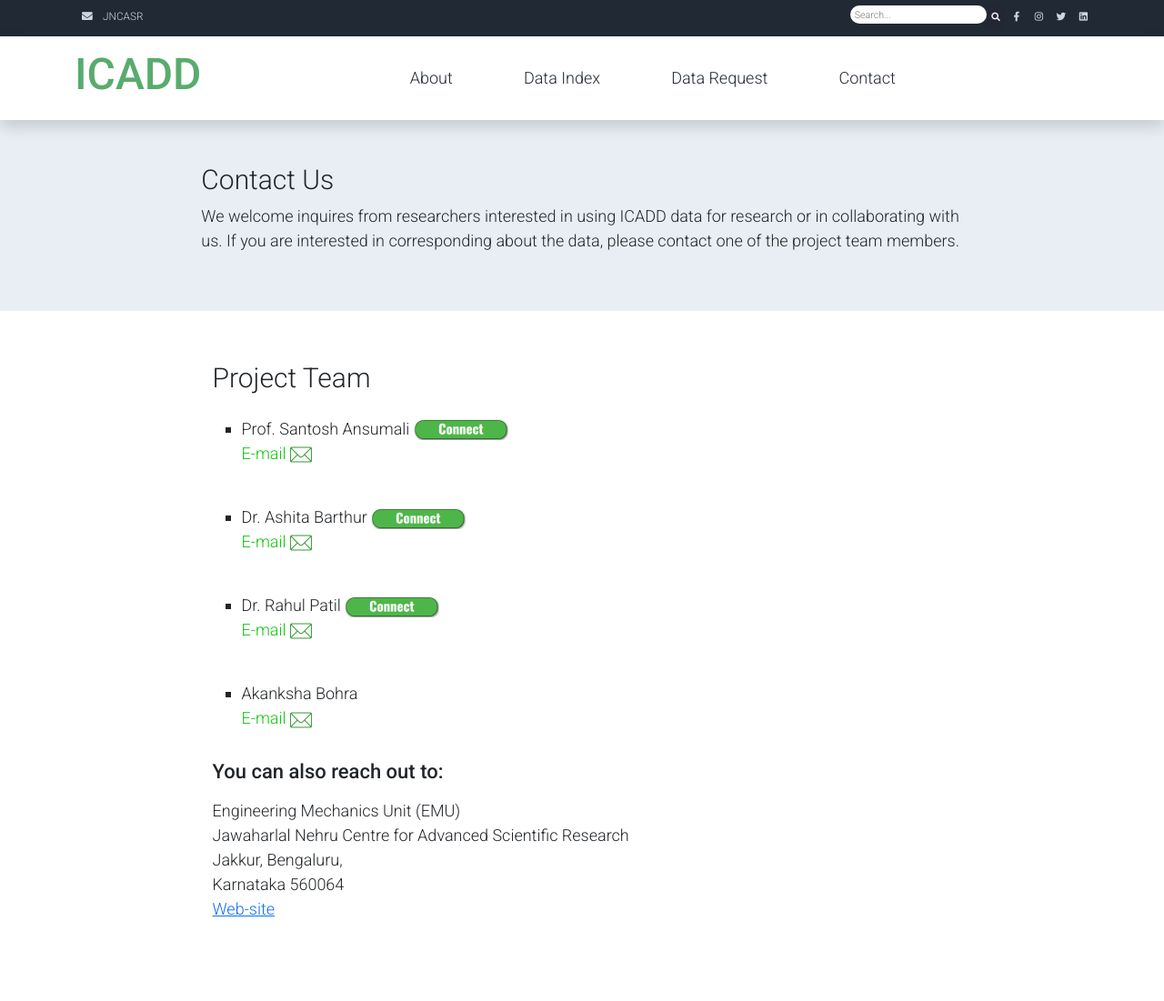
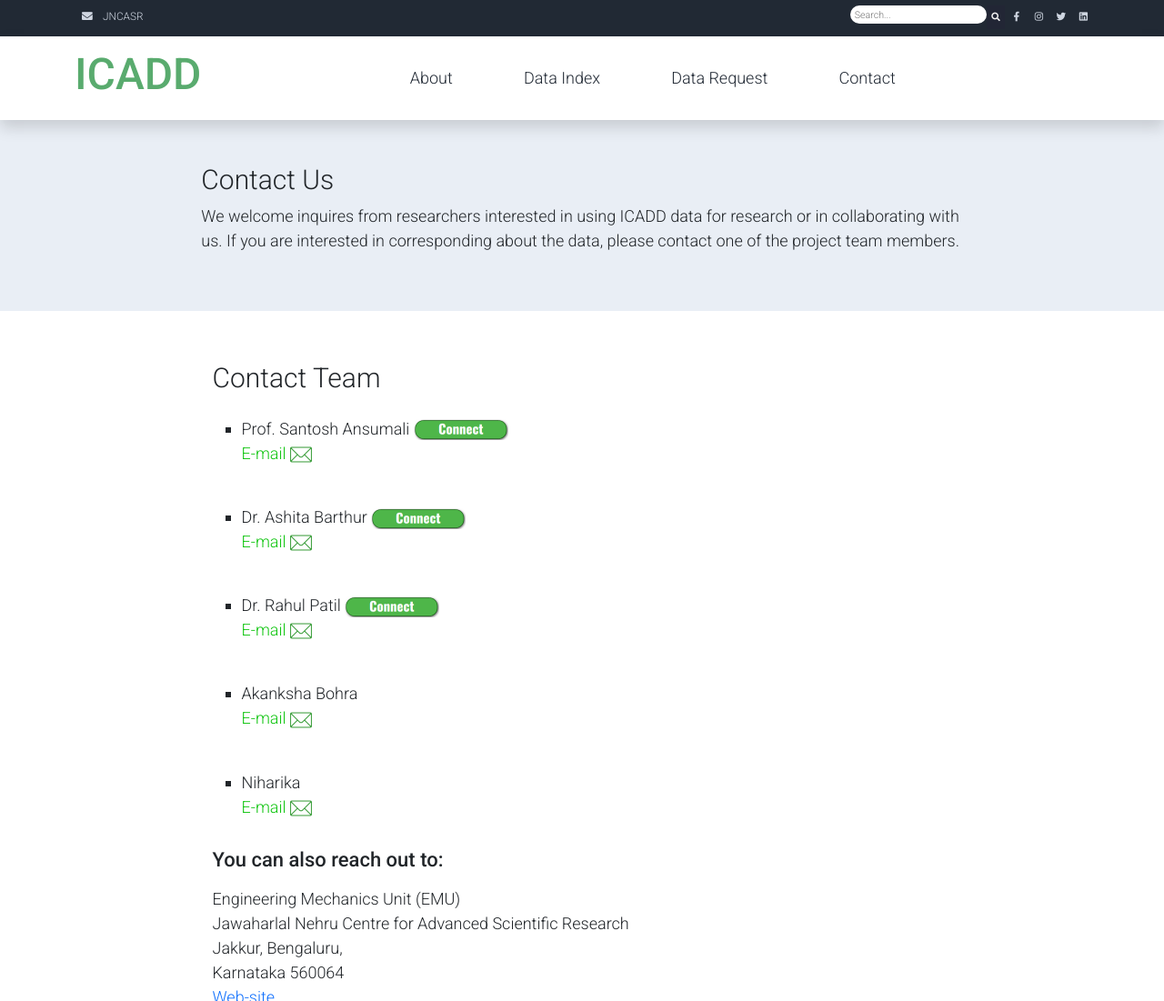
Before and after one commit to icadd-dataset/icadd, a plain HTML site: page contact.html in a window 1280 px wide. Shown: the top 1101 px of the page at 91% size. Drawn offline with nearby package versions, Linux system fonts and the light colour scheme.

Commit message:
Update contact.html

```diff
--- a/contact.html
+++ b/contact.html
@@ -177,7 +177,7 @@ https://templatemo.com/tm-559-ICADD-shop
     <!-- Start Contact -->
     <div class="container py-5">
         <div class=" col-md-9 row py-2  m-auto">
-            <h2 class="h2">Project Team</h2>
+            <h2 class="h2">Contact  Team</h2>
             <div class="row text-left py-3">
                  <div class="col-lg-15 m-auto">
 
@@ -207,6 +207,12 @@ https://templatemo.com/tm-559-ICADD-shop
                          <li> Akanksha Bohra <br>
                             <p style="color:#11c511">E-mail
                             <a href="mailto:akankshabohra1@gmail.com"><img src="assets/img/email-5-24.png" alt="E-mail"/></a>
+                            </p>
+                         </li>
+                         <br>
+                         <li>Niharika <br>
+                            <p style="color:#11c511">E-mail
+                            <a href="mailto:niharika@jncasr.ac.in"><img src="assets/img/email-5-24.png" alt="E-mail"/></a>
                             </p>
                          </li>
 
```
